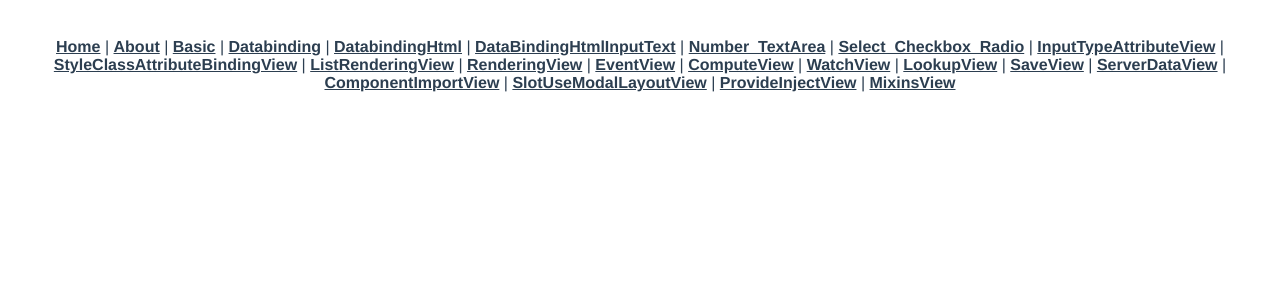
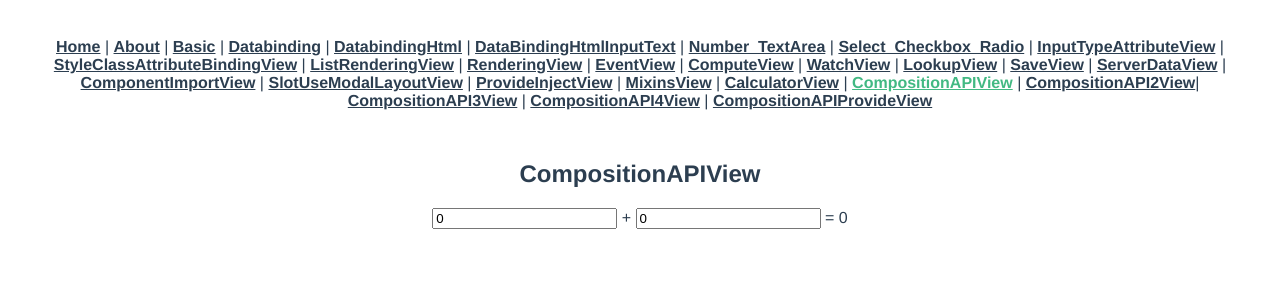
Before and after one commit to moreGet/Vue_Basic, a Vue app: page /CompositionAPIView in a window 1280 px wide. Shown: the top 300 px of the page. Built offline with nearby package versions, Linux system fonts and the light colour scheme; what vue-sweetalert2 would draw is missing.

Commit message:
COMPOSITION API

```diff
--- a/src/App.vue
+++ b/src/App.vue
@@ -21,7 +21,13 @@
     <router-link to="/ComponentImportView">ComponentImportView</router-link> |
     <router-link to="/SlotUseModalLayoutView">SlotUseModalLayoutView</router-link> |
     <router-link to="/ProvideInjectView">ProvideInjectView</router-link> |
-    <router-link to="/MixinsView">MixinsView</router-link>
+    <router-link to="/MixinsView">MixinsView</router-link> |
+    <router-link to="/CalculatorView">CalculatorView</router-link> |
+    <router-link to="/CompositionAPIView">CompositionAPIView</router-link> |
+    <router-link to="/CompositionAPI2View">CompositionAPI2View</router-link>|
+    <router-link to="/CompositionAPI3View">CompositionAPI3View</router-link> |
+    <router-link to="/CompositionAPI4View">CompositionAPI4View</router-link> |
+    <router-link to="/CompositionAPIProvideView">CompositionAPIProvideView</router-link>
   </nav>
   <router-view/>
 </template>
--- /dev/null
+++ b/src/common.js
@@ -0,0 +1,15 @@
+import { reactive, computed, toRefs } from 'vue'
+
+function plusCalculator () {
+  const state = reactive({ // reactive를 이용해서 num1, num2, result를 실시간 변경사항에 대해 반영
+    num1: 0,
+    num2: 0,
+    result: computed(() => state.num1 + state.num2)
+  })
+
+  return toRefs(state) // 반응형으로 선언된 함수가 외부 함수에서 사용할 수 있게 해준다.
+}
+
+export {
+  plusCalculator
+}
--- a/src/router/index.js
+++ b/src/router/index.js
@@ -114,6 +114,36 @@ const routes = [
     path: '/MixinsView',
     name: 'MixinsView',
     component: () => import(/* webpackChunkName: "MixinsView" */ '../views/MixinsView.vue')
+  },
+  {
+    path: '/CalculatorView',
+    name: 'CalculatorView',
+    component: () => import(/* webpackChunkName: "CalculatorView" */ '../views/CalculatorView.vue')
+  },
+  {
+    path: '/CompositionAPIView',
+    name: 'CompositionAPIView',
+    component: () => import(/* webpackChunkName: "CompositionAPIView" */ '../views/CompositionAPIView.vue')
+  },
+  {
+    path: '/CompositionAPI2View',
+    name: 'CompositionAPI2View',
+    component: () => import(/* webpackChunkName: "CompositionAPI2View" */ '../views/CompositionAPI2View.vue')
+  },
+  {
+    path: '/CompositionAPI3View',
+    name: 'CompositionAPI3View',
+    component: () => import(/* webpackChunkName: "CompositionAPI3View" */ '../views/CompositionAPI3View.vue')
+  },
+  {
+    path: '/CompositionAPI4View',
+    name: 'CompositionAPI4View',
+    component: () => import(/* webpackChunkName: "CompositionAPI4View" */ '../views/CompositionAPI4View.vue')
+  },
+  {
+    path: '/CompositionAPIProvideView',
+    name: 'CompositionAPIProvideView',
+    component: () => import(/* webpackChunkName: "CompositionAPIProvideView" */ '../views/CompositionAPIProvideView.vue')
   }
 ]
 
--- /dev/null
+++ b/src/views/CalculatorView.vue
@@ -0,0 +1,39 @@
+<template>
+  <div>
+    <h2>Calculator</h2>
+    <div>
+      <input type="text" v-model.number="num1" @keyup="plusNumbers" />
+      <span> + </span>
+      <input type="text" v-model.number="num2" @keyup="plusNumbers" />
+      <span> = </span>
+      <span> {{result}} </span>
+    </div>
+  </div>
+</template>
+
+<script>
+export default {
+  name: 'CalculatorView',
+  components: {},
+  data () {
+    return {
+      num1: 0,
+      num2: 0,
+      result: 0
+    }
+  },
+  setup () {},
+  created () {}, // 컴포넌트가 실행되는 순간 바로 수행
+  mounted () {}, // DOM 객체가 로딩이 다 되는 순간 수행
+  unmounted () {}, // 현재 컴포넌트 에서 다른 컴포넌트로 이동 할때 수행
+  methods: {
+    plusNumbers () {
+      this.result = this.num1 + this.num2
+    }
+  } // 함수 정의를 위한 필드
+}
+</script>
+
+<style scoped>
+
+</style>
--- /dev/null
+++ b/src/views/CompositionAPI2View.vue
@@ -0,0 +1,47 @@
+<template>
+  <div>
+    <h2>CompositionAPI2View</h2>
+    <div>
+      <input type="text" v-model.number="state.num1" />
+      <span> + </span>
+      <input type="text" v-model.number="state.num2" />
+      <span> = </span>
+      <span> {{state.result}} </span>
+    </div>
+  </div>
+</template>
+
+<script>
+import { reactive, computed } from 'vue'
+
+export default {
+  name: 'CompositionAPI2View',
+  components: {},
+  // data () { reactive를 사용하기 때문에 사용 안함
+  //   return {
+  //     num1: 0,
+  //     num2: 0,
+  //     result: 0
+  //   }
+  // },
+  setup () {
+    const state = reactive({ // reactive를 이용해서 num1, num2, result를 실시간 변경사항에 대해 반영
+      num1: 0,
+      num2: 0,
+      result: computed(() => state.num1 + state.num2)
+    })
+
+    return { // computed를 사용함으로 모델에 이벤트가 불필요 해짐
+      state
+    }
+  },
+  created () {}, // 컴포넌트가 실행되는 순간 바로 수행
+  mounted () {}, // DOM 객체가 로딩이 다 되는 순간 수행
+  unmounted () {} // 현재 컴포넌트 에서 다른 컴포넌트로 이동 할때 수행
+  // methods: {} // reactive를 사용하기 때문에 사용 안함
+}
+</script>
+
+<style scoped>
+
+</style>
--- /dev/null
+++ b/src/views/CompositionAPI3View.vue
@@ -0,0 +1,43 @@
+<template>
+  <div>
+    <h2>CompositionAPI3View</h2>
+    <div>
+      <input type="text" v-model.number="num1" />
+      <span> + </span>
+      <input type="text" v-model.number="num2" />
+      <span> = </span>
+      <span> {{result}} </span>
+    </div>
+  </div>
+</template>
+
+<script>
+import { reactive, computed, toRefs } from 'vue'
+
+function plusCalculator () {
+  const state = reactive({ // reactive를 이용해서 num1, num2, result를 실시간 변경사항에 대해 반영
+    num1: 0,
+    num2: 0,
+    result: computed(() => state.num1 + state.num2)
+  })
+
+  return toRefs(state) // 반응형으로 선언된 함수가 외부 함수에서 사용할 수 있게 해준다.
+}
+
+export default {
+  name: 'CompositionAPI3View',
+  setup () {
+    const { num1, num2, result } = plusCalculator()
+
+    return {
+      num1,
+      num2,
+      result
+    }
+  }
+}
+</script>
+
+<style scoped>
+
+</style>
--- /dev/null
+++ b/src/views/CompositionAPI4View.vue
@@ -0,0 +1,31 @@
+<template>
+  <div>
+    <h2>CompositionAPI4View</h2>
+    <div>
+      <input type="text" v-model.number="num1" />
+      <span> + </span>
+      <input type="text" v-model.number="num2" />
+      <span> = </span>
+      <span> {{result}} </span>
+    </div>
+  </div>
+</template>
+
+<script>
+import { plusCalculator } from '../common.js'
+
+export default {
+  name: 'CompositionAPI4View',
+  setup () {
+    const { num1, num2, result } = plusCalculator()
+
+    return {
+      num1, num2, result
+    }
+  }
+}
+</script>
+
+<style scoped>
+
+</style>
--- /dev/null
+++ b/src/views/CompositionAPIProvideInjectView.vue
@@ -0,0 +1,22 @@
+<template>
+  <div>
+    <h1>{{title}}</h1>
+  </div>
+</template>
+
+<script>
+import { inject } from 'vue'
+
+export default {
+  name: 'CompositionAPIProvideInjectView',
+  setup () {
+    const title = inject('title')
+
+    return { title }
+  }
+}
+</script>
+
+<style scoped>
+
+</style>
--- /dev/null
+++ b/src/views/CompositionAPIProvideView.vue
@@ -0,0 +1,23 @@
+<template>
+  <div>
+    <CompositionAPIProvideInject />
+  </div>
+</template>
+
+<script>
+import { provide } from 'vue'
+import CompositionAPIProvideInject from './CompositionAPIProvideInjectView.vue'
+
+export default {
+  name: 'CompositionAPIProvideView',
+  components: { CompositionAPIProvideInject },
+  setup () {
+    // setup 내부에서 provide를 사용할 때에는 IMPORT를 해주어야 함
+    provide('title', 'Vue.js 프로젝트 CompositionAPIProvideView')
+  }
+}
+</script>
+
+<style scoped>
+
+</style>
--- /dev/null
+++ b/src/views/CompositionAPIView.vue
@@ -0,0 +1,52 @@
+<template>
+  <div>
+    <h2>CompositionAPIView</h2>
+    <div>
+      <input type="text" v-model.number="state.num1" @keyup="plusNumbers" />
+      <span> + </span>
+      <input type="text" v-model.number="state.num2" @keyup="plusNumbers" />
+      <span> = </span>
+      <span> {{state.result}} </span>
+    </div>
+  </div>
+</template>
+
+<script>
+import { reactive } from 'vue'
+
+export default {
+  name: 'CompositionAPIView',
+  components: {},
+  // data () { reactive를 사용하기 때문에 사용 안함
+  //   return {
+  //     num1: 0,
+  //     num2: 0,
+  //     result: 0
+  //   }
+  // },
+  setup () {
+    const state = reactive({ // reactive를 이용해서 num1, num2, result를 실시간 변경사항에 대해 반영
+      num1: 0,
+      num2: 0,
+      result: 0
+    })
+
+    function plusNumbers () {
+      state.result = state.num1 + state.num2
+    }
+
+    return { // reactive로 선언된 state와 plusNumbers 함수를 반환함으로써 기존 data, methods를 대체함
+      state,
+      plusNumbers
+    }
+  },
+  created () {}, // 컴포넌트가 실행되는 순간 바로 수행
+  mounted () {}, // DOM 객체가 로딩이 다 되는 순간 수행
+  unmounted () {} // 현재 컴포넌트 에서 다른 컴포넌트로 이동 할때 수행
+  // methods: {} // reactive를 사용하기 때문에 사용 안함
+}
+</script>
+
+<style scoped>
+
+</style>
```
